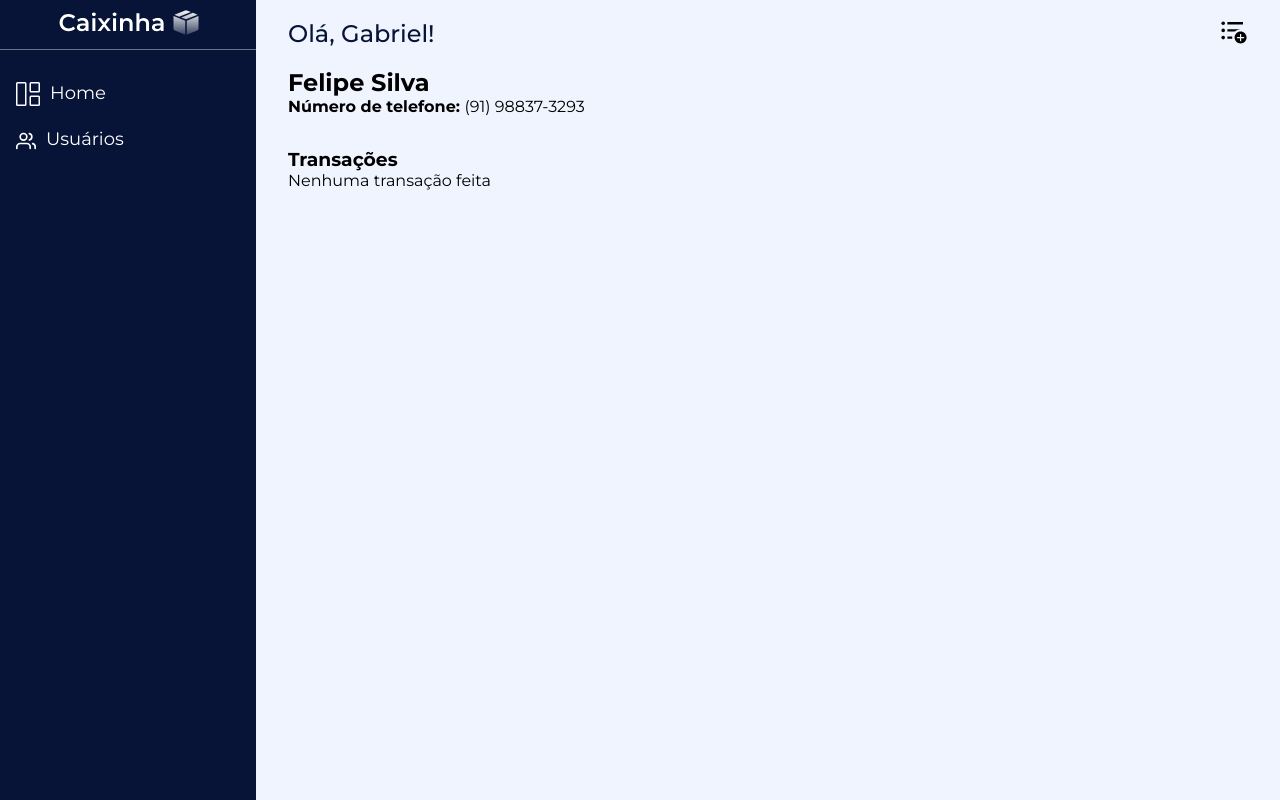
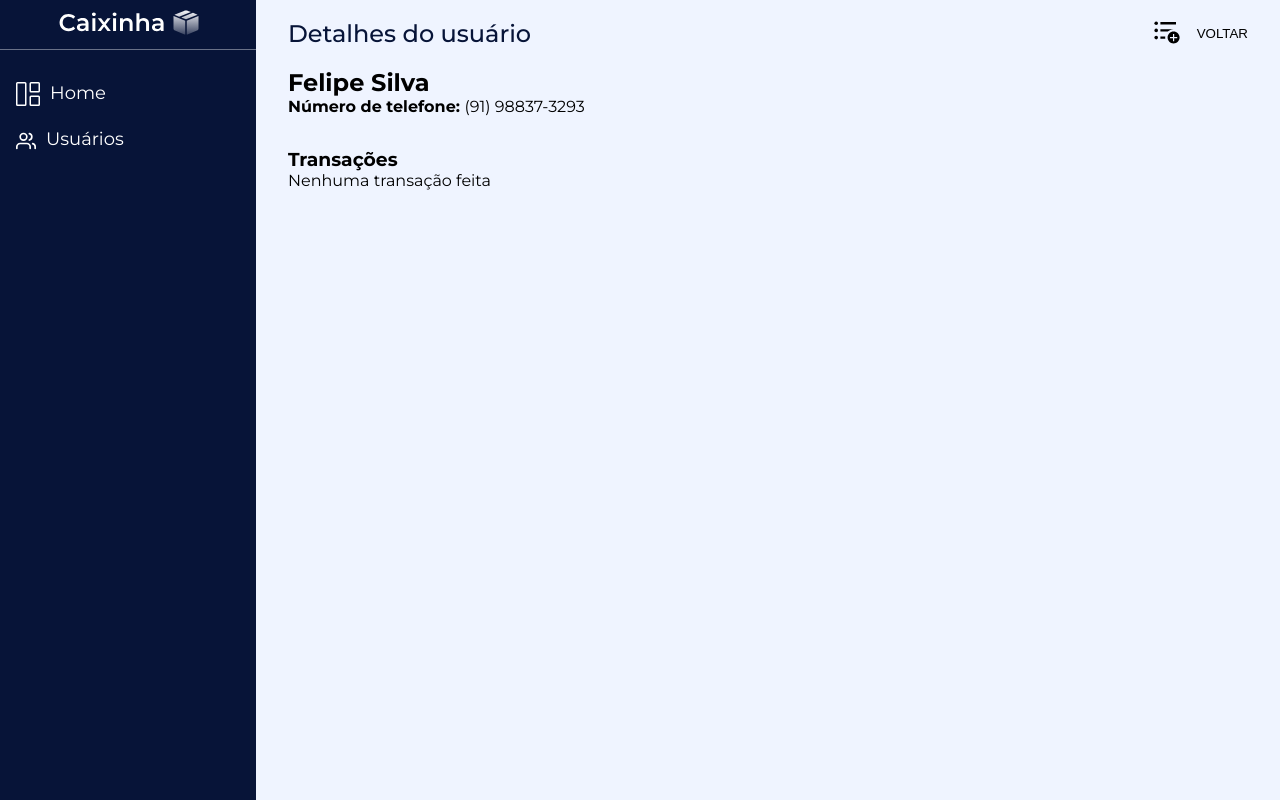
Before and after one commit to gabriel-teotonio/Caixinha, a React (Vite) app: page /users/150e5bb0-6c01-44fb-afd3-5b6dec987c65 in a window 1280 px wide. Built offline with nearby package versions, Linux system fonts and the light colour scheme; data requests are answered from the project's data file.

Commit message:
feat: add dynamic title in header and back button

```diff
--- a/src/Components/HeaderMain/index.tsx
+++ b/src/Components/HeaderMain/index.tsx
@@ -3,16 +3,49 @@ import { ActionButton } from '../Buttons/ActionButton';
 import * as C from './styles';
 import { useModalContext } from '../../contexts/modalContext';
 import { CreationModal } from '../CreationModal';
+import { useLocation, useNavigate } from 'react-router-dom';
+import { useAppContext } from '../../contexts/appContext';
 
 export const HeaderMain = () => {
   const {openModal} = useModalContext()
+  const {isMobileScreen} = useAppContext()
+  const location = useLocation()
+  const navigate = useNavigate()
+
+  const handleBack = () => {
+    navigate(-1)
+  }
+
+  const getTitle = (pathname: string) => {
+    switch (pathname) {
+      case "/":
+        return "Olá, Gabriel!";
+      case "/users":
+        return "Usuários";
+      case "/transactions":
+        return "Transações";
+      default:
+        if(pathname.startsWith("/users/")){
+          return "Detalhes do usuário"
+        }
+        return "";
+    }
+  };
   return (
     <C.Container>
-        <C.TitleHeaderMain>Olá, Gabriel! <br /> </C.TitleHeaderMain>
-        <ActionButton
-        icon={<MdFormatListBulletedAdd />}
-        action={() => openModal(<CreationModal />)}
-        />
+        <C.TitleHeaderMain>{getTitle(location.pathname)}</C.TitleHeaderMain>
+
+        <C.BtnGroup>
+          {
+            !isMobileScreen ? (<ActionButton
+            icon={<MdFormatListBulletedAdd />}
+            action={() => openModal(<CreationModal />)}
+            />) : null
+          }
+          {
+            location.pathname !== "/" && <button onClick={handleBack}>VOLTAR</button>
+          }
+        </C.BtnGroup>
     </C.Container>
   )
 }
--- a/src/Components/HeaderMain/styles.tsx
+++ b/src/Components/HeaderMain/styles.tsx
@@ -6,9 +6,18 @@ export const Container = styled.header`
     justify-content: space-between;
     align-items: center;
     color: ${props => props.theme.colors.darkBlue};
-`
+    `
 
 export const TitleHeaderMain = styled.h2`
     font-weight: ${props => props.theme.fontWeight.medium};
     font-size: ${props => props.theme.fontSizes.xl};
+
+    @media (max-width: 425px) {
+        font-size: ${props => props.theme.fontSizes.lg};
+    }
+    `
+export const BtnGroup = styled.div`
+    display: flex;
+    align-items: center;
+    gap: 1rem;
 `
--- a/src/Routes/Root/styles.tsx
+++ b/src/Routes/Root/styles.tsx
@@ -12,6 +12,7 @@ export const Main = styled.main`
     flex: 1;
     min-height: 100%;
     max-width: 100%;
+    position: relative;
 
     @media (max-width:430px) {
         margin: 0;
```
